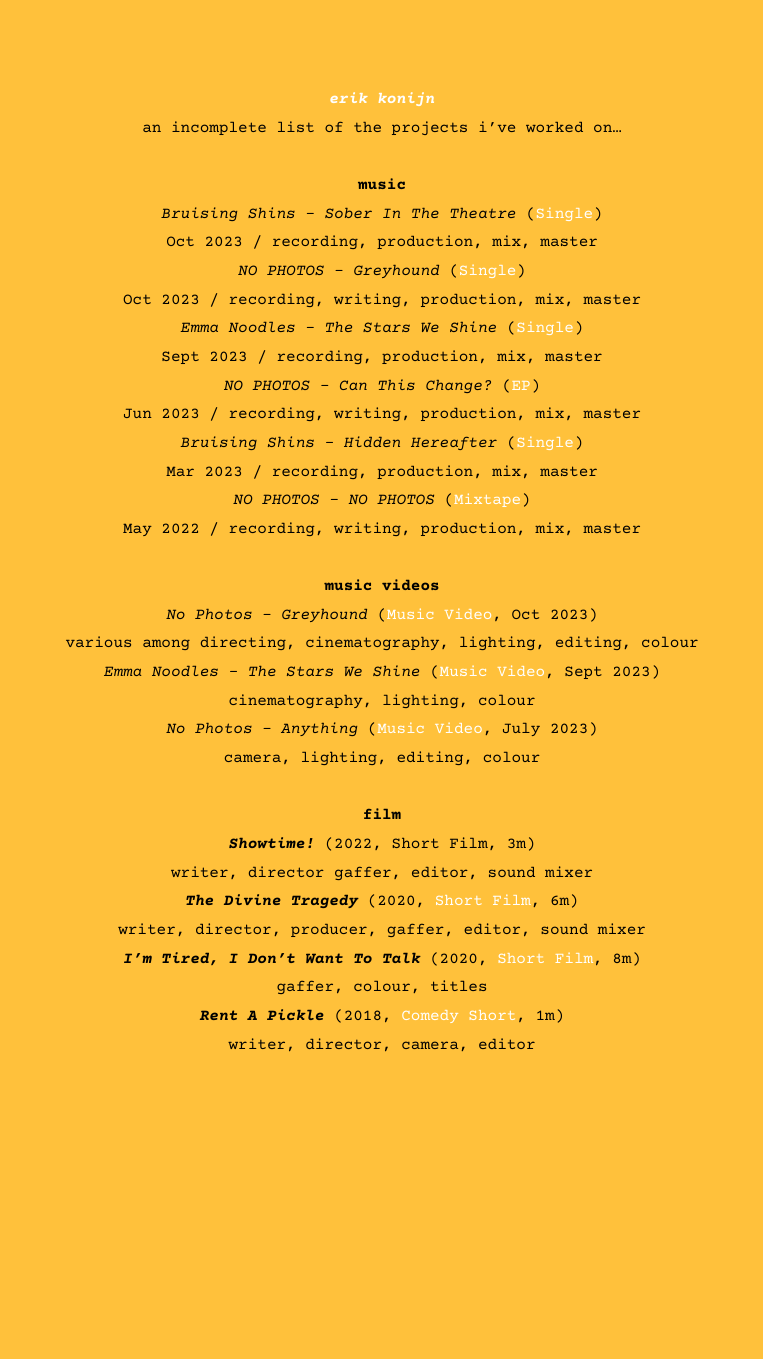
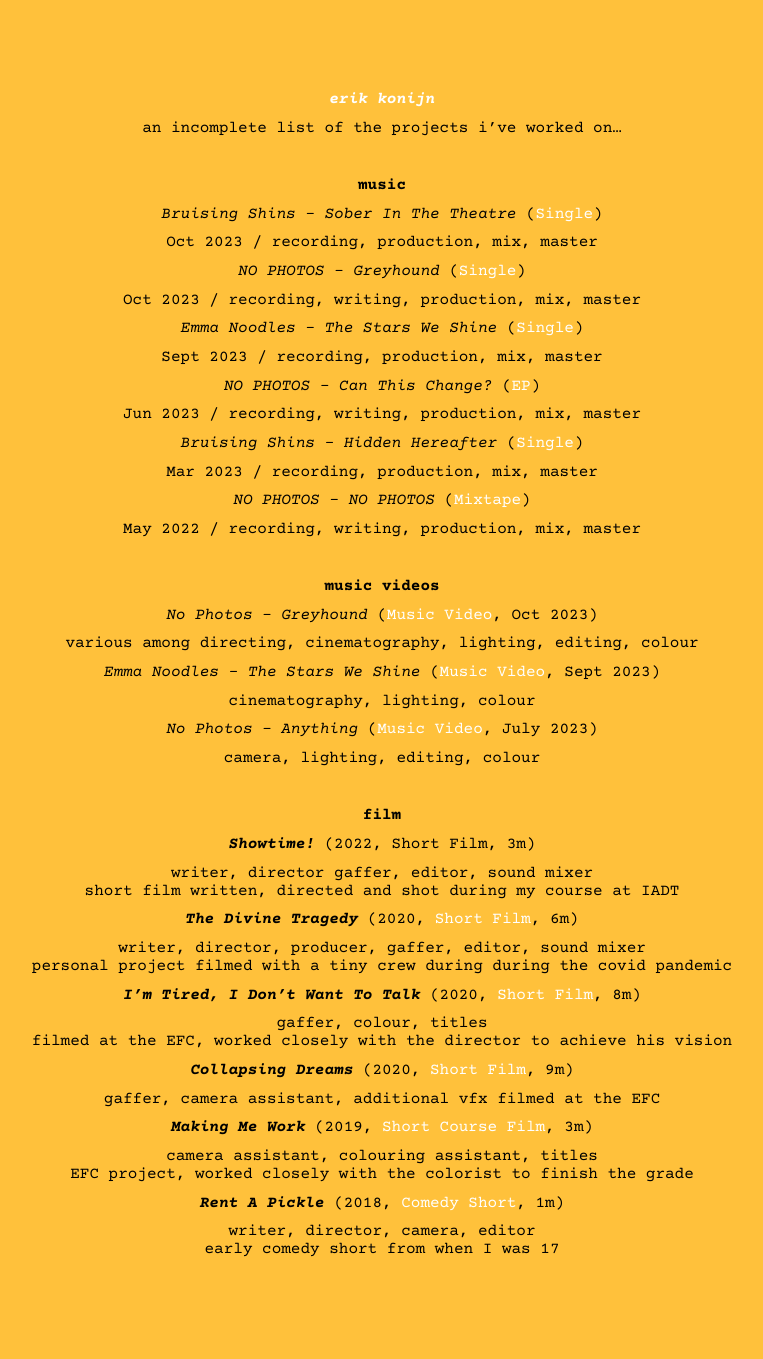
Before and after one commit to erikonijn/erikonijn.github.io, a Jekyll site: the page built from pages/credits.md, in a window 1280 px wide. Shown: the whole page, without its empty margins (258-1021 px from the left). Built offline with Jekyll 4.4.1, drawn with Linux system fonts in a browser that asks for light colours; before the commit the page ends 1154 px from its top, so only the background shows below that.

Commit message:
added more details to credits and about

```diff
--- a/pages/credits.md
+++ b/pages/credits.md
@@ -60,15 +60,29 @@
 ***Showtime!*** (2022, Short Film, 3m)
 
 writer, director gaffer, editor, sound mixer
+short film written, directed and shot during my course at IADT
 
 ***The Divine Tragedy*** (2020, [Short Film](https://www.youtube.com/watch?v=LD-LM9sHa4o), 6m)
 
 writer, director, producer, gaffer, editor, sound mixer
+personal project filmed with a tiny crew during during the covid pandemic
 
 ***I'm Tired, I Don't Want To Talk*** (2020, [Short Film](https://www.youtube.com/watch?v=8qIPz5Ij0AI), 8m)
 
 gaffer, colour, titles
+filmed at the EFC, worked closely with the director to achieve his vision
+
+***Collapsing Dreams*** (2020, [Short Film](https://www.youtube.com/watch?v=oZQgsShNcfM), 9m)
+
+gaffer, camera assistant, additional vfx
+filmed at the EFC
+
+***Making Me Work*** (2019, [Short Course Film](https://www.youtube.com/watch?v=4OHWa-E9m2E), 3m)
+
+camera assistant, colouring assistant, titles
+EFC project, worked closely with the colorist to finish the grade
 
 ***Rent A Pickle*** (2018, [Comedy Short](https://www.youtube.com/watch?v=A7AWXalCEYM), 1m)
 
 writer, director, camera, editor
+early comedy short from when I was 17
```
Also changed, not shown: pages/about.md (+1 -1 lines).
